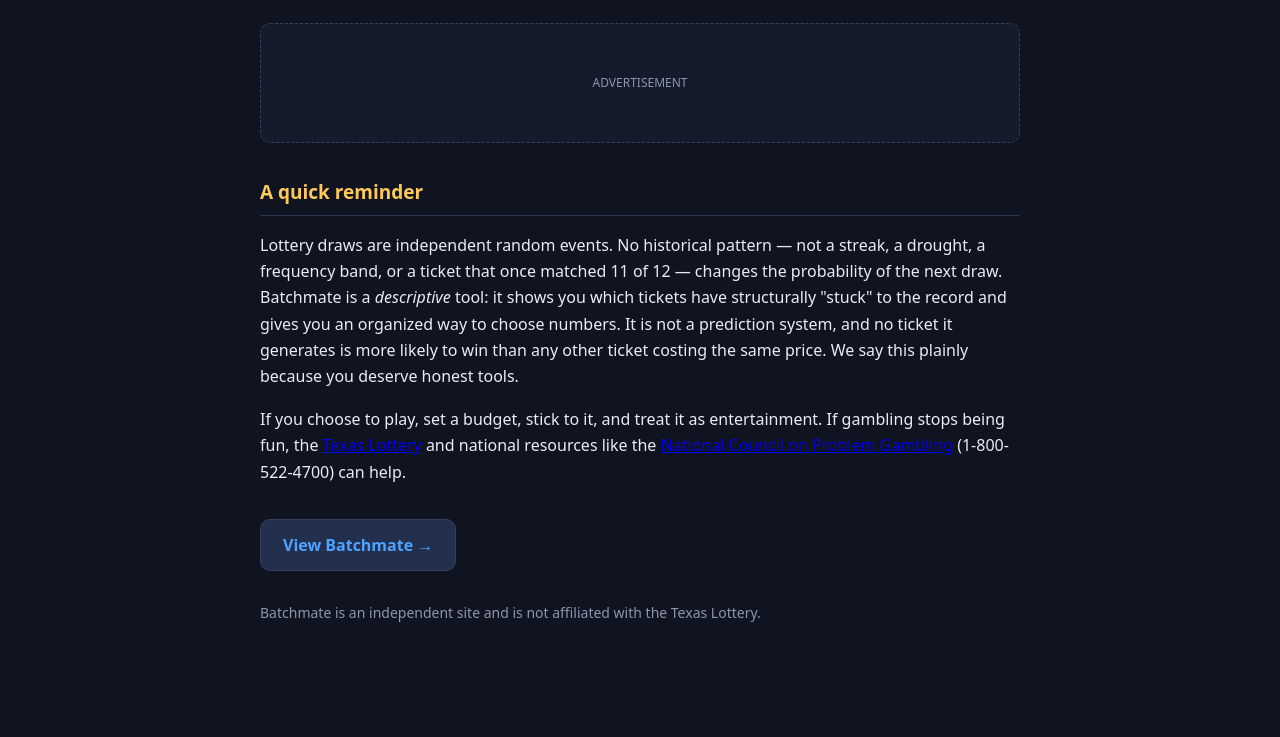
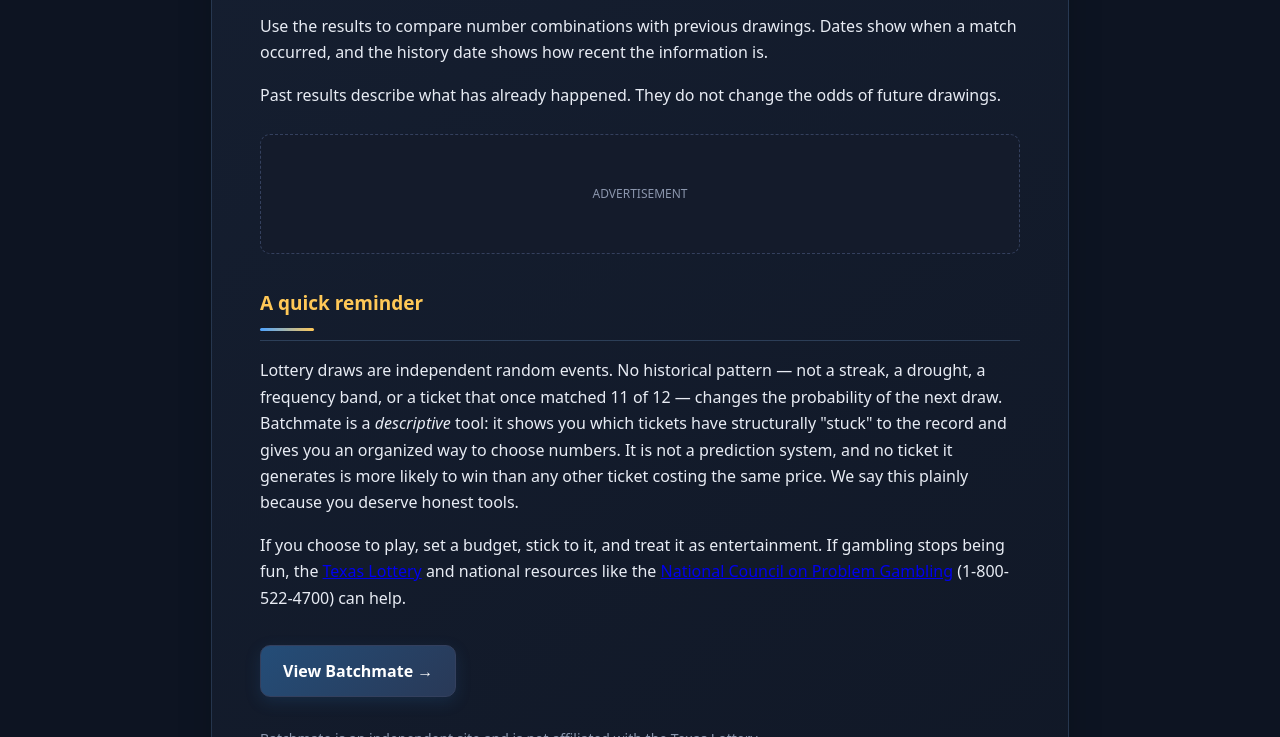
Before and after one commit to kliggins12/kliggins12.github.io, a plain HTML site: page about.html in a window 1280 px wide. Shown: the part 1453-2190 px from the top of the page. Before the commit the page ends 2152 px from the top, so only its background shows below. Drawn offline with Linux system fonts and the light colour scheme.

Commit message:
Refresh site styling with coordinated colorful theme

```diff
--- a/about.html
+++ b/about.html
@@ -25,6 +25,15 @@
   table { border-collapse:collapse; width:100%; margin:10px 0; font-size:14.5px; }
   th, td { border:1px solid #2a3450; padding:7px 10px; text-align:left; }
   th { background:#141b2b; color:#8b96ad; font-size:12px; text-transform:uppercase; }
+
+body{background:radial-gradient(ellipse at 8% 0%,rgba(77,163,255,.14),transparent 34%),radial-gradient(ellipse at 94% 8%,rgba(255,200,87,.11),transparent 30%),#0d1422}
+main{background:linear-gradient(145deg,rgba(26,38,59,.92),rgba(17,25,40,.92));border:1px solid rgba(104,142,190,.24);border-radius:20px;box-shadow:0 12px 34px rgba(0,0,0,.2);margin-top:28px;padding:clamp(24px,5vw,48px)}
+h1{font-size:clamp(29px,4vw,38px);letter-spacing:-.7px}
+h2{border-bottom:1px solid rgba(104,142,190,.3);padding-bottom:9px;position:relative}
+h2:after{content:"";display:block;width:54px;height:3px;border-radius:4px;margin-top:9px;background:linear-gradient(90deg,#4da3ff,#ffc857)}
+a.btn{background:linear-gradient(135deg,#244d78,#293957);color:#fff;box-shadow:0 5px 16px rgba(38,104,166,.2);transition:transform .16s ease,border-color .16s ease}
+a.btn:hover{transform:translateY(-2px);border-color:#79baff}
+
 </style>
 </head>
 <body>
```
